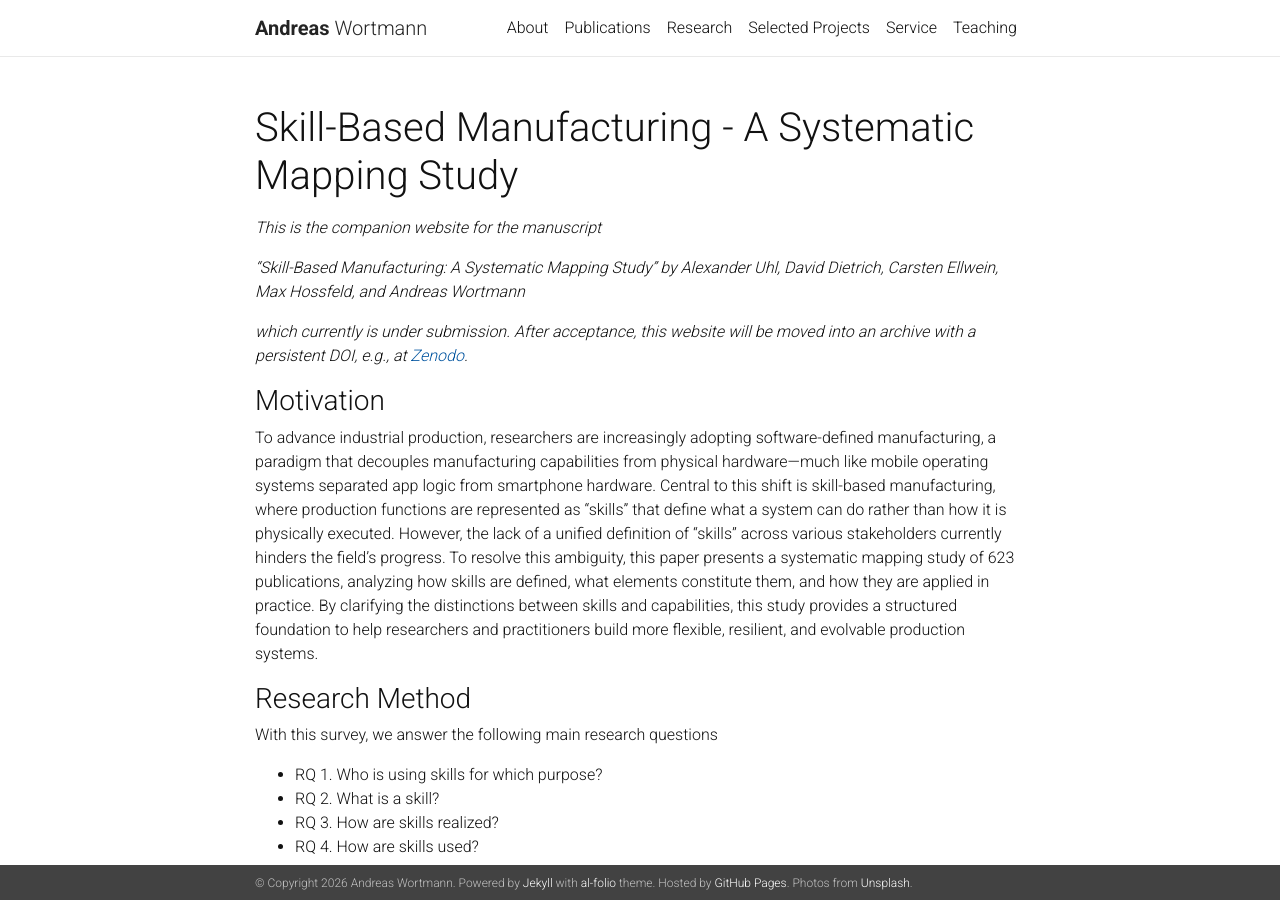
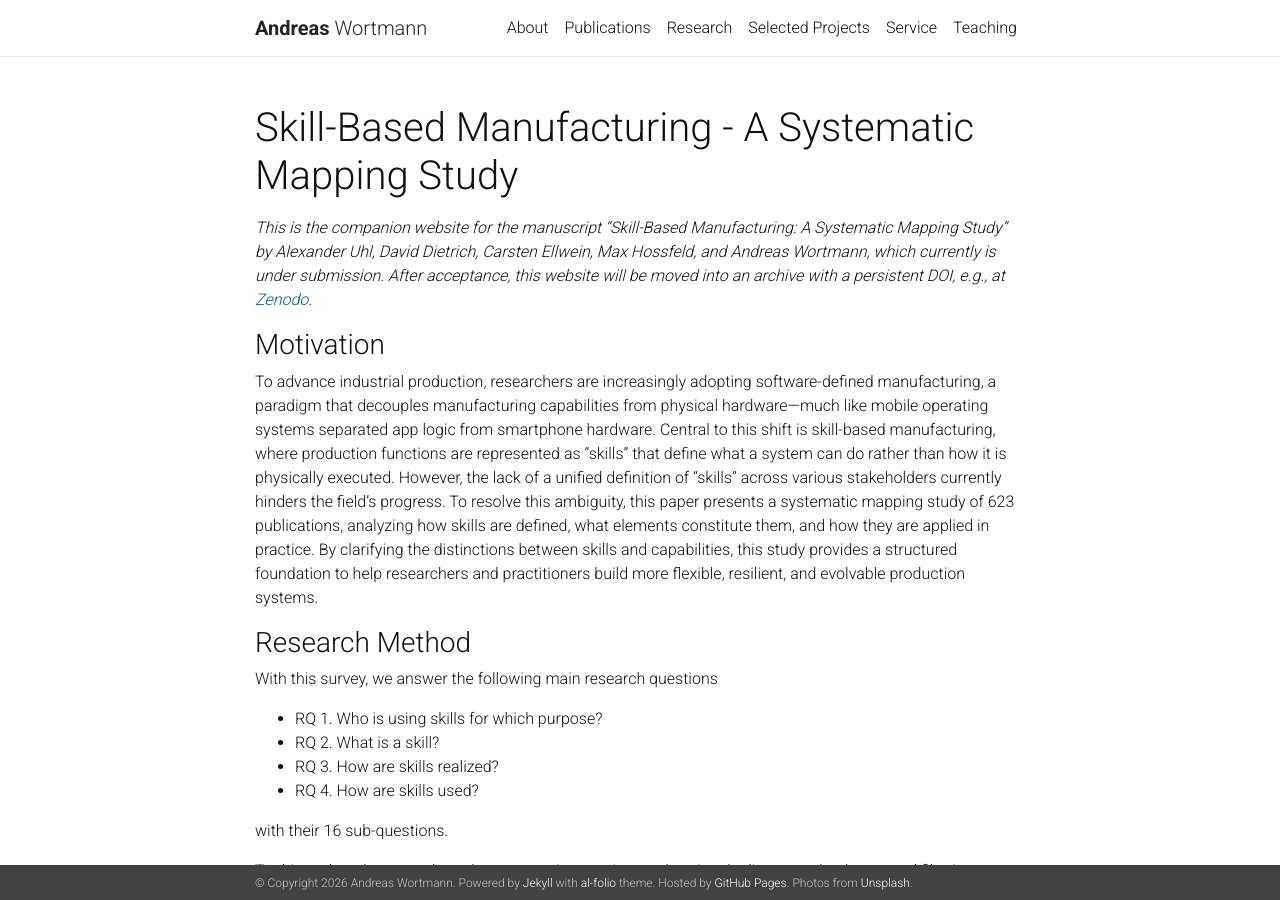
Before and after one commit to awortmann/awortmann.github.io, a Jekyll site: the page built from _pages/companion/skill-based-manufacturing/index.md, in a window 1280 px wide and 900 px high. Built offline with Jekyll 4.4.1, drawn with Linux system fonts in a browser that asks for light colours; nearby versions of some CDN libraries; a style sheet for code colours, icons or effects is not loaded.

Commit message:
Minor update

```diff
--- a/_pages/companion/skill-based-manufacturing/index.md
+++ b/_pages/companion/skill-based-manufacturing/index.md
@@ -6,11 +6,7 @@
 nav: false
 ---
 
-*This is the companion website for the manuscript*
-
-*"Skill-Based Manufacturing: A Systematic Mapping Study" by Alexander Uhl, David Dietrich, Carsten Ellwein, Max Hossfeld, and Andreas Wortmann*
-
-*which currently is under submission. After acceptance, this website will be moved into an archive with a persistent DOI, e.g., at [Zenodo](https://zenodo.org/).*
+*This is the companion website for the manuscript "Skill-Based Manufacturing: A Systematic Mapping Study" by Alexander Uhl, David Dietrich, Carsten Ellwein, Max Hossfeld, and Andreas Wortmann, which currently is under submission. After acceptance, this website will be moved into an archive with a persistent DOI, e.g., at [Zenodo](https://zenodo.org/).*
 
 ### Motivation
 
```
